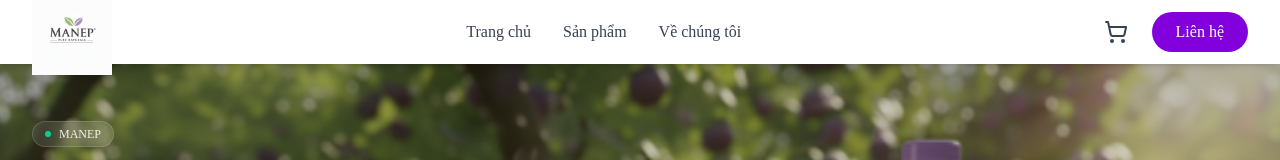
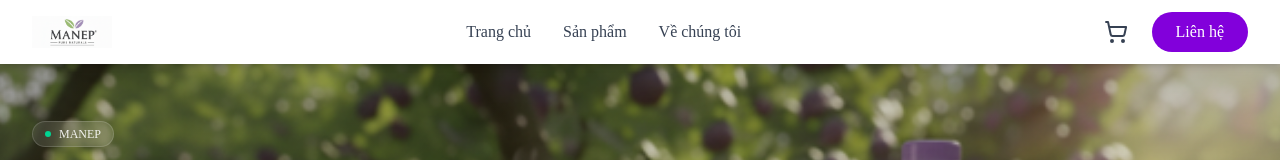
Before and after one commit to JimmyNguyen09-AI/JuiceWeb, a Next.js app: page / in a window 1280 px wide. Shown: the top 160 px of the page. Built offline with nearby package versions, Linux system fonts and the light colour scheme.

Commit message:
Update Navigation.tsx

```diff
--- a/app/_components/Navigation.tsx
+++ b/app/_components/Navigation.tsx
@@ -15,7 +15,7 @@ export default function Navigation() {
           <div className="flex items-center">
             <div className="flex items-center">
   <Image
-    src="/Gemini_Generated_Image_nkza7bnkza7bnkza.png"
+    src="/gogo.png"
     alt="MANEP Logo"
     width={80}
     height={80}
```
